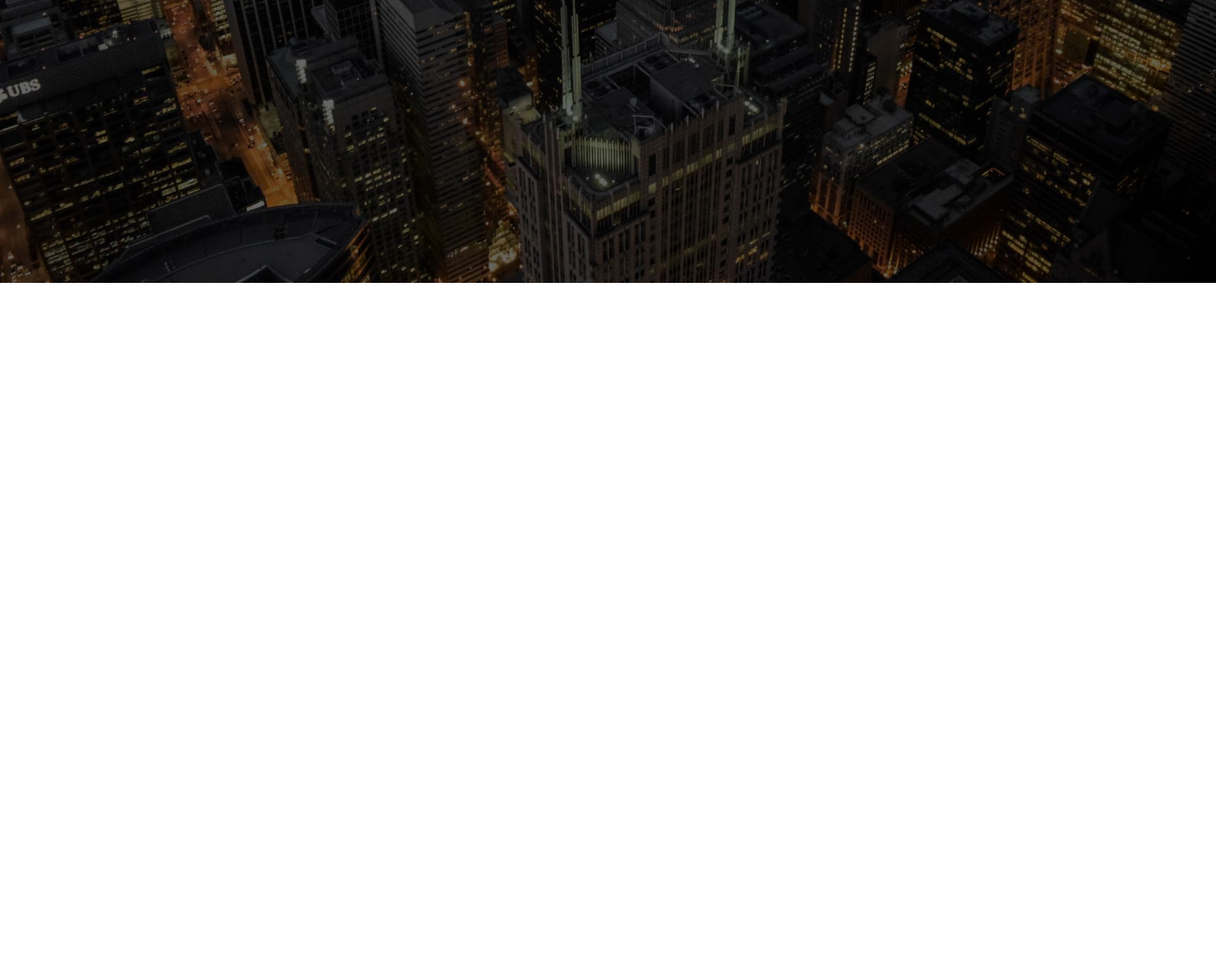
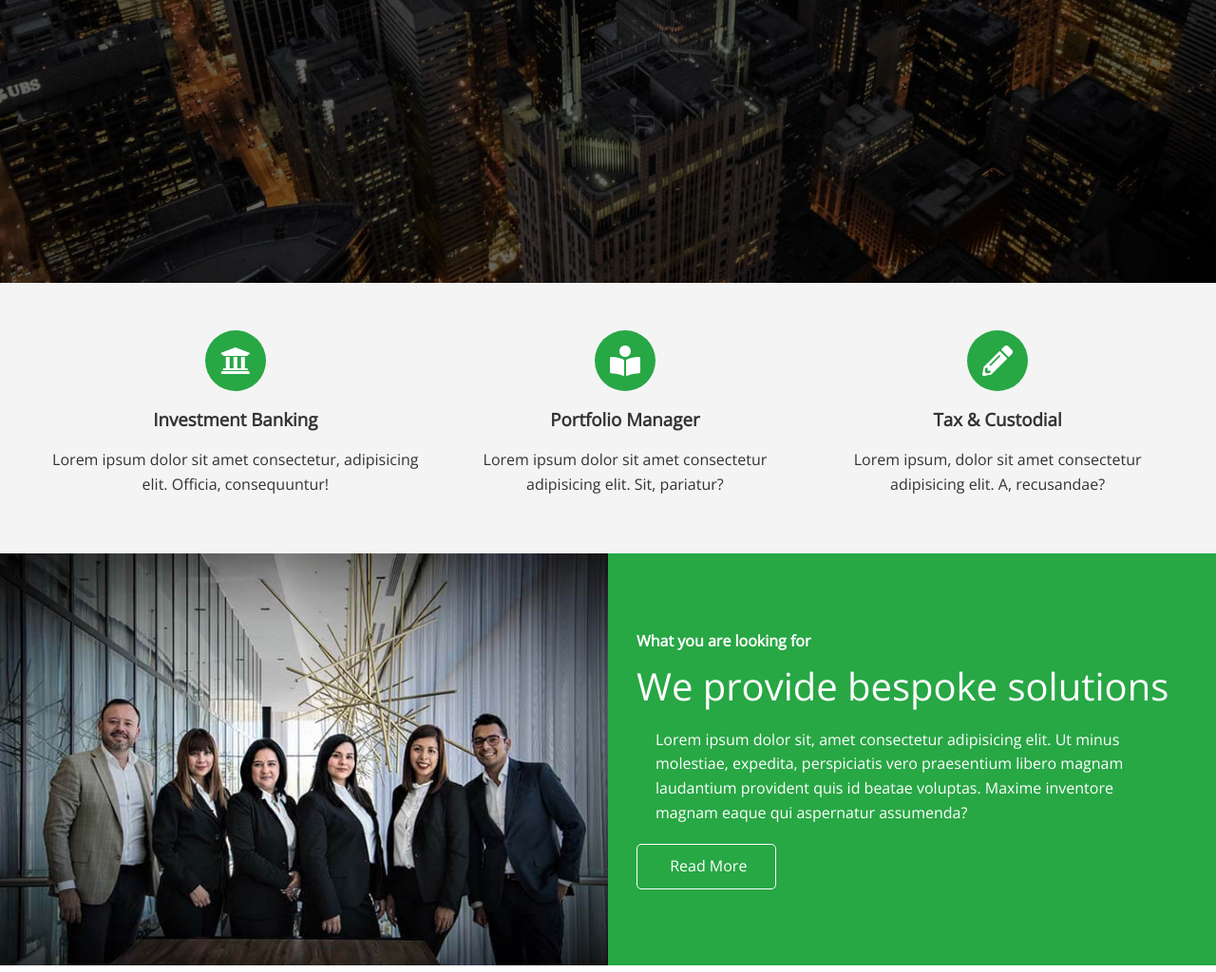
Before and after one commit to NickyLind/EdgeLedger, a plain HTML site: page index.html in a window 1280 px wide. Shown: the part 502-1526 px from the top of the page at 95% size. Before the commit the page ends 800 px from the top, so only its background shows below. Drawn offline with nearby package versions, Linux system fonts and the light colour scheme.

Commit message:
Icons & Solutions Sections

```diff
--- a/css/style.css
+++ b/css/style.css
@@ -115,3 +115,22 @@
 .hero * {
   z-index: 10;
 }
+
+/*! Icons */
+
+.icons {
+  padding: 30px;
+}
+
+.icons h3 {
+  font-weight: bold;
+  margin-bottom: 15px;
+}
+
+.icons i {
+  background-color: #28a745;
+  color: #fff;
+  padding: 1rem;
+  border-radius: 50%;
+  margin-bottom: 15px;
+}
--- a/css/utilities.css
+++ b/css/utilities.css
@@ -8,7 +8,7 @@
   color: #0294d0;
 }
 
-/*! Button  */
+/*! Buttons/Background  */
 .btn {
   cursor: pointer;
   display: inline-block;
@@ -23,22 +23,93 @@
   opacity: 0.9;
 }
 
-.btn-primary {
+.btn-primary,
+.bg-primary {
   background: #28a745;
   color: #fff;
 }
 
-.btn-secondary {
+.btn-secondary,
+.bg-secondary {
   background: #0294d0;
   color: #fff;
 }
 
-.btn-dark {
+.btn-dark,
+.bg-dark {
   background: #333;
   color: #fff;
 }
 
-.btn-light {
+.btn-light,
+.bg-light {
   background: #f4f4f4;
   color: #333;
 }
+
+.btn-outline {
+  background: transparent;
+  border: 1px solid #fff;
+}
+
+/*! Flex Items  */
+
+.flex-items {
+  display: flex;
+  text-align: center;
+  justify-content: center;
+  height: 100%;
+}
+
+.flex-items > div {
+  padding: 20px;
+}
+
+/*! Flex Columns */
+
+.flex-columns .row {
+  display: flex;
+  flex-direction: row;
+  flex-wrap: wrap;
+  width: 100%;
+}
+
+.flex-columns .column {
+  display: flex;
+  flex-direction: column;
+  flex-basis: 100%;
+  flex: 1;
+}
+
+.flex-columns img {
+  width: 100%;
+  height: 100%;
+  object-fit: cover;
+  /* makes it so the image doesn't stretch when the window gets larger or smaller, it will instead hide part of the image */
+}
+
+.flex-columns .column .column-1,
+.flex-columns .column .column-2 {
+  height: 100%;
+}
+
+.flex-columns .column-2 {
+  display: flex;
+  flex-direction: column;
+  align-items: flex-start;
+  justify-content: center;
+  padding: 30px;
+}
+
+.flex-columns h2 {
+  font-size: 40px;
+  font-weight: 100;
+}
+
+.flex-columns h4 {
+  margin-bottom: 10px;
+}
+
+.flex-columns p {
+  margin: 20px;
+}
--- a/index.html
+++ b/index.html
@@ -32,5 +32,56 @@
       <a href="#about" class="btn"><i class="fas fa-chevron-right"></i> Read More</a>
     </div>
   </header>
+
+  <main>
+    <!-- ABOUT: Icons -->
+    <section id="about" class="icons bg-light">
+      <div class="flex-items">
+        <div>
+          <i class="i fas fa-university fa-2x"></i>
+          <div>
+            <h3>Investment Banking</h3>
+            <p>Lorem ipsum dolor sit amet consectetur, adipisicing elit. Officia, consequuntur!</p>
+          </div>
+        </div>
+        <div>
+          <i class="i fas fa-book-reader fa-2x"></i>
+          <div>
+            <h3>Portfolio Manager</h3>
+            <p>Lorem ipsum dolor sit amet consectetur adipisicing elit. Sit, pariatur?</p>
+          </div>
+        </div>
+        <div>
+          <i class="i fas fa-pencil-alt fa-2x"></i>
+          <div>
+            <h3>Tax & Custodial</h3>
+            <p>Lorem ipsum, dolor sit amet consectetur adipisicing elit. A, recusandae?</p>
+          </div>
+        </div>
+      </div>
+    </section>
+
+    <!-- ABOUT: Solutions -->
+    <section class="solutions flex-columns">
+      <div class="row">
+        <div class="column">
+          <div class="column-1">
+            <img src="./img/home/people.jpg" alt="people">
+          </div>
+        </div>
+        <div class="column">
+          <div class="column-2 bg-primary">
+            <h4>What you are looking for</h4>
+            <h2>We provide bespoke solutions</h2>
+            <p>Lorem ipsum dolor sit, amet consectetur adipisicing elit. Ut minus molestiae, expedita, perspiciatis vero praesentium libero magnam laudantium provident quis id beatae voluptas. Maxime inventore magnam eaque qui aspernatur assumenda?</p>
+            <a href="" class="btn btn-outline">
+              <i class="fas fa-chevron"></i>
+              Read More
+            </a>
+          </div>
+        </div>
+      </div>
+    </section>
+  </main>
 </body>
 </html>
```
